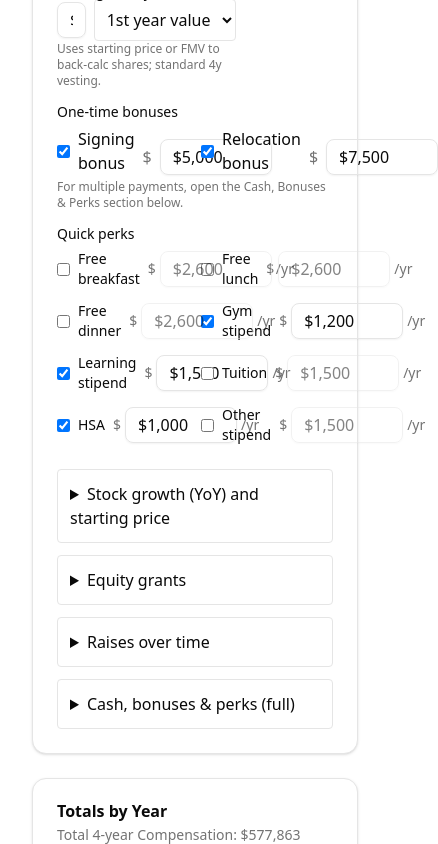
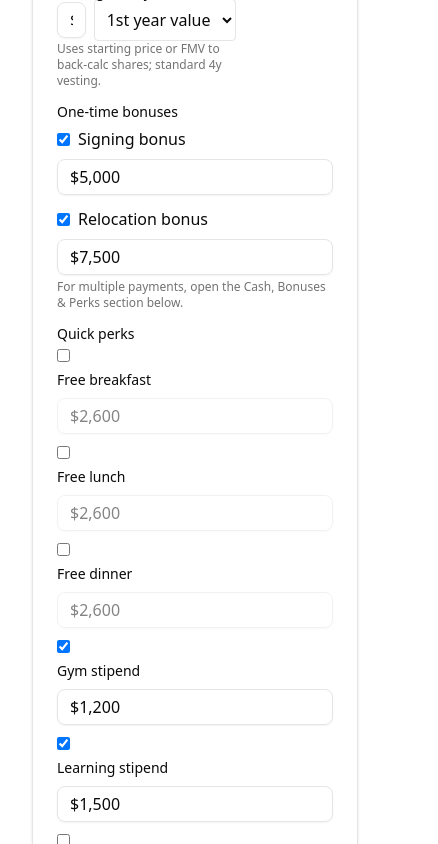
Before and after one commit to cbangera2/compensation-calculator, a Next.js app: page / in a window 390 px wide. Shown: the part 880-1724 px from the top of the page, 438 px wide, since content can reach past the window. Built offline with nearby package versions, Linux system fonts and the light colour scheme.

Commit message:
Mobile Improvements

```diff
--- a/src/components/GrowthYoyEditor.tsx
+++ b/src/components/GrowthYoyEditor.tsx
@@ -29,7 +29,7 @@ export default function GrowthYoyEditor() {
   return (
     <Card>
       <CardHeader>
-        <div className="flex items-center justify-between">
+        <div className="flex flex-wrap items-center justify-between gap-2">
           <CardTitle>Stock Growth (YoY) and starting price</CardTitle>
           <Button type="button" variant="secondary" onClick={() => setAdvancedOpen((v) => !v)}>
             {advancedOpen ? 'Hide options' : 'More options'}
@@ -37,7 +37,7 @@ export default function GrowthYoyEditor() {
         </div>
       </CardHeader>
       <CardContent>
-        <div className="grid grid-cols-2 md:grid-cols-4 gap-3">
+        <div className="grid grid-cols-1 sm:grid-cols-2 md:grid-cols-4 gap-3">
           <div>
             <Label htmlFor={`starting-price`}>Starting price ($)</Label>
             <Input
@@ -64,7 +64,7 @@ export default function GrowthYoyEditor() {
             </div>
           ))}
         </div>
-        <div className="mt-3 flex flex-wrap gap-2">
+  <div className="mt-3 flex flex-wrap gap-2">
           <Button type="button" onClick={() => setAllYoY(0.1)}>Base +10%</Button>
           <Button type="button" onClick={() => setAllYoY(-0.1)} variant="secondary">Bear −10%</Button>
           <Button type="button" onClick={() => setAllYoY(0)} variant="secondary">Flat 0%</Button>
--- a/src/components/OfferForm.tsx
+++ b/src/components/OfferForm.tsx
@@ -205,14 +205,16 @@ export default function OfferForm() {
             <div className="grid grid-cols-3 gap-4">
               <div className="col-span-3">
                 <Label>One-time bonuses</Label>
-                <div className="mt-2 grid grid-cols-2 gap-3">
+                {/* Mobile-first: single column; split to 2 cols on >= sm */}
+                <div className="mt-2 grid grid-cols-1 sm:grid-cols-2 gap-3">
                   {(() => {
                     const signing = offer.signingBonuses ?? [];
                     const enabled = signing.length > 0;
                     const amount = signing[0]?.amount ?? 5000;
                     const payDate = signing[0]?.payDate ?? offer.startDate;
                     return (
-                      <div className="flex items-end gap-2">
+                      // Stack label and input on mobile to avoid cramped layout
+                      <div className="flex flex-col sm:flex-row items-start sm:items-end gap-2">
                         <div className="flex items-center gap-2 flex-1">
                           <input id="signing-enabled" type="checkbox" checked={enabled}
                             onChange={(e) => {
@@ -224,9 +226,9 @@ export default function OfferForm() {
                             }} />
                           <label htmlFor="signing-enabled" className="cursor-pointer">Signing bonus</label>
                         </div>
-                        <div className="flex items-center gap-2">
-                          <span className="text-muted-foreground">$</span>
-                          <CurrencyInput className="w-28" value={amount} disabled={!enabled}
+                        <div className="flex items-center gap-2 w-full sm:w-auto">
+                          <span className="text-muted-foreground hidden sm:inline">$</span>
+                          <CurrencyInput className="w-full sm:w-28" value={amount} disabled={!enabled}
                             onValueChange={(val) => {
                               if (!enabled) return;
                               const next = [...signing];
@@ -244,7 +246,7 @@ export default function OfferForm() {
                     const payDate = relocation[0]?.payDate ?? offer.startDate;
 
                     return (
-                      <div className="flex items-end gap-2">
+                      <div className="flex flex-col sm:flex-row items-start sm:items-end gap-2">
                         <div className="flex items-center gap-2 flex-1">
                           <input id="relocation-enabled" type="checkbox" checked={enabled}
                             onChange={(e) => {
@@ -256,9 +258,9 @@ export default function OfferForm() {
                             }} />
                           <label htmlFor="relocation-enabled" className="cursor-pointer">Relocation bonus</label>
                         </div>
-                        <div className="flex items-center gap-2">
-                          <span className="text-muted-foreground">$</span>
-                          <CurrencyInput className="w-28" value={amount} disabled={!enabled}
+                        <div className="flex items-center gap-2 w-full sm:w-auto">
+                          <span className="text-muted-foreground hidden sm:inline">$</span>
+                          <CurrencyInput className="w-full sm:w-28" value={amount} disabled={!enabled}
                             onValueChange={(val) => {
                               if (!enabled) return;
                               const next = [...relocation];
@@ -279,7 +281,8 @@ export default function OfferForm() {
           <div className="grid grid-cols-3 gap-4">
             <div className="col-span-3">
               <Label>Quick perks</Label>
-              <div className="mt-2 grid grid-cols-2 gap-3">
+              {/* Mobile-first: single column; split to 2 cols on >= sm */}
+              <div className="mt-2 grid grid-cols-1 sm:grid-cols-2 gap-3">
                 {[
                   { name: 'Free breakfast', annualValue: 2600 },
                   { name: 'Free lunch', annualValue: 2600 },
@@ -296,7 +299,8 @@ export default function OfferForm() {
                   const enabled = Boolean(current?.enabled);
                   const amount = current?.annualValue ?? p.annualValue;
                   return (
-                    <div key={p.name} className="flex items-center gap-2 text-sm">
+                    // Stack on mobile; align horizontally from sm
+                    <div key={p.name} className="flex flex-col sm:flex-row items-start sm:items-center gap-2 text-sm">
                       <input
                         id={`perk-${p.name}`}
                         type="checkbox"
@@ -312,12 +316,12 @@ export default function OfferForm() {
                           setOffer({ ...offer, benefits: next });
                         }}
                       />
-                      <label htmlFor={`perk-${p.name}`} className="flex-1 cursor-pointer">{p.name}</label>
-                      <div className="flex items-center gap-1">
-                        <span className="text-muted-foreground">$</span>
+                      <label htmlFor={`perk-${p.name}`} className="sm:flex-1 cursor-pointer">{p.name}</label>
+                      <div className="flex items-center gap-1 w-full sm:w-auto">
+                        <span className="text-muted-foreground hidden sm:inline">$</span>
                         <CurrencyInput
                           aria-label={`${p.name} annual value`}
-                          className="w-28"
+                          className="w-full sm:w-28"
                           value={amount}
                           disabled={!enabled}
                           onValueChange={(val) => {
@@ -327,7 +331,7 @@ export default function OfferForm() {
                             setOffer({ ...offer, benefits: next });
                           }}
                         />
-                        <span className="text-muted-foreground">/yr</span>
+                        <span className="text-muted-foreground hidden sm:inline">/yr</span>
                       </div>
                     </div>
                   );
--- a/src/components/ui/currency-input.tsx
+++ b/src/components/ui/currency-input.tsx
@@ -47,7 +47,7 @@ export function CurrencyInput({ value, onValueChange, className, decimals = 0, o
     <Input
       {...rest}
       type="text"
-      className={cn(className)}
+  className={cn("min-w-0", className)}
       value={text}
       onChange={handleChange}
       onFocus={handleFocus}
```
Also changed, not shown: src/components/CashPerksPanel.tsx (+10 -10 lines), src/components/EquityExplorer.tsx (+14 -14 lines), src/components/GrantsPanel.tsx (+10 -10 lines).
